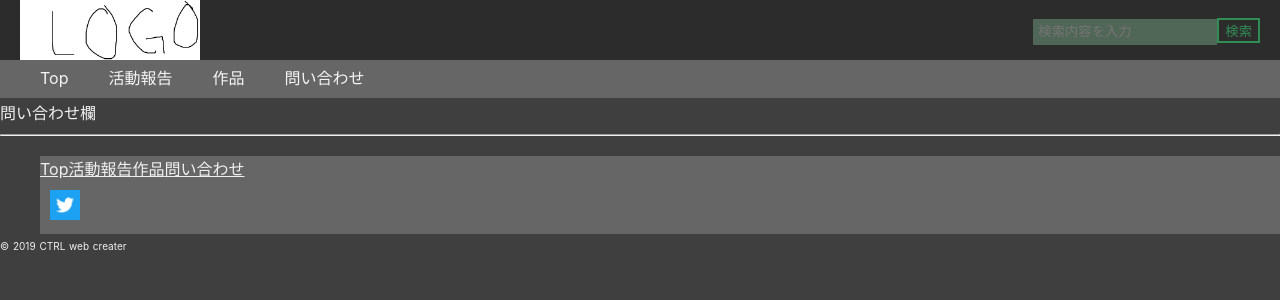
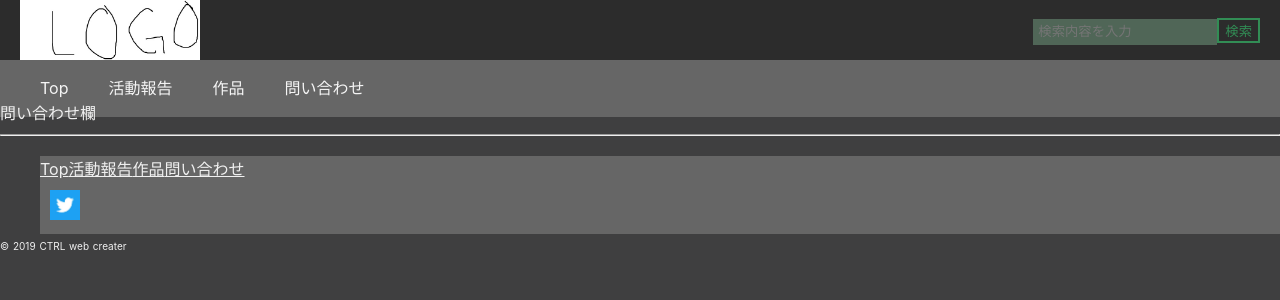
Before and after one commit to CTRL-Infrastructure-team/ctrl_public_webpage, a Nuxt app: page /inquiry in a window 1280 px wide. Shown: the top 300 px of the page. Built offline with nearby package versions, Linux system fonts and the light colour scheme.

Commit message:
no message

```diff
--- a/client/components/mainmenu.vue
+++ b/client/components/mainmenu.vue
@@ -33,7 +33,7 @@ li {
     text-align: center;
     outline: none;
     color: whitesmoke;
-    line-height: 1cm;
+    line-height: 1.5cm;
 
     :link{
       color: whitesmoke;
```
